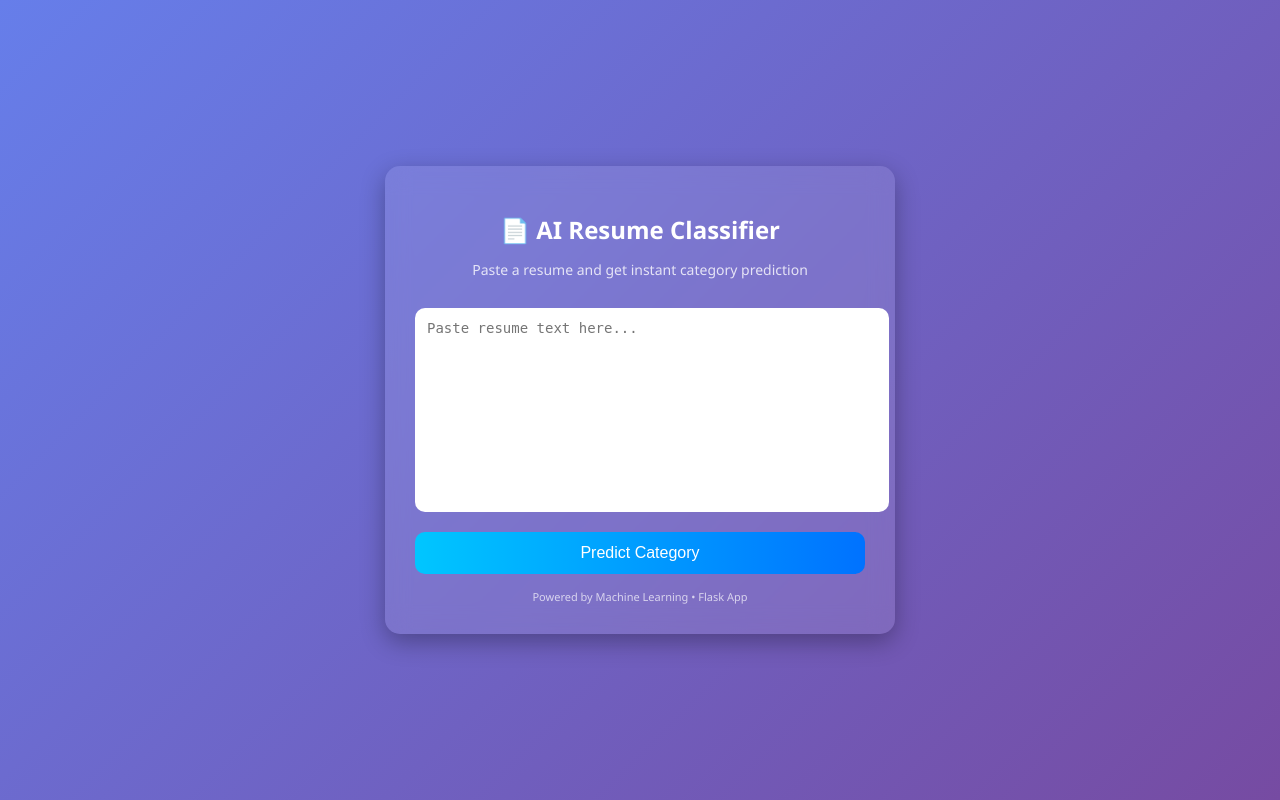
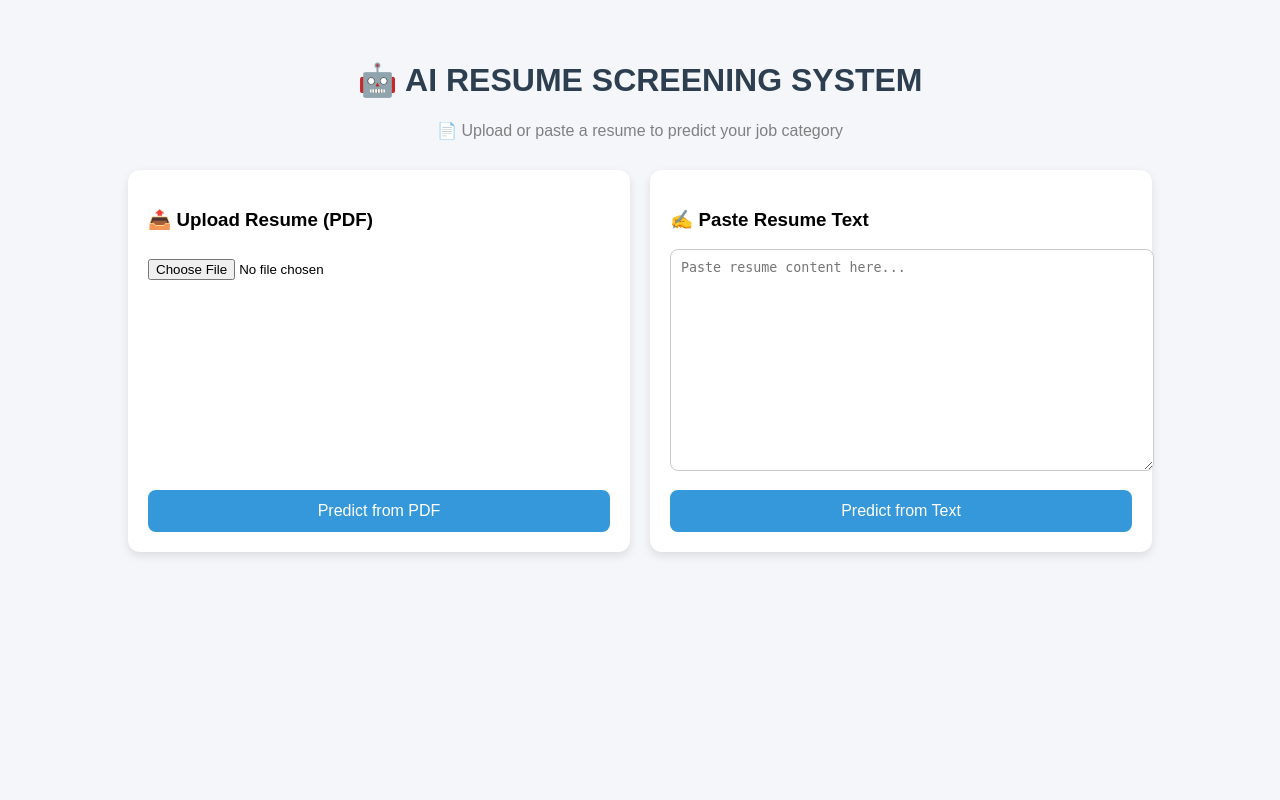
Before and after one commit to FGithaiga/AI-RESUME-SCREENING-SYSTEM, a Flask app: page / in a window 1280 px wide. Run offline with Flask 3, Linux system fonts and the light colour scheme; parts of the project's set-up code (start-up, migrations or seed data) failed here and were passed over.

Commit message:
Initial commit

```diff
--- a/app.py
+++ b/app.py
@@ -1,34 +1,102 @@
 from flask import Flask, request, render_template
 import pickle
+import PyPDF2
 
 app = Flask(__name__)
 
-model = pickle.load(open("model.pkl", "rb"))
+# ----------------------------
+# LOAD MODELS
+# ----------------------------
+model = pickle.load(open("resume_classifier.pkl", "rb"))
 tfidf = pickle.load(open("tfidf.pkl", "rb"))
-le = pickle.load(open("label_encoder.pkl", "rb"))
+encoder = pickle.load(open("label_encoder.pkl", "rb"))
 
-def clean_text(text):
-    import re, string
-    text = text.lower()
-    text = re.sub(r'\d+', '', text)
-    text = text.translate(str.maketrans('', '', string.punctuation))
+
+# ----------------------------
+# PDF TEXT EXTRACTION
+# ----------------------------
+def extract_text_from_pdf(file):
+    text = ""
+    try:
+        reader = PyPDF2.PdfReader(file)
+        for page in reader.pages:
+            page_text = page.extract_text()
+            if page_text:
+                text += page_text
+    except Exception:
+        return ""
     return text
 
-@app.route('/')
+
+# ----------------------------
+# HOME
+# ----------------------------
+@app.route("/")
 def home():
-    return render_template('index.html')
+    return render_template("index.html")
 
-@app.route('/predict', methods=['POST'])
+
+# ----------------------------
+# PREDICT
+# ----------------------------
+@app.route("/predict", methods=["POST"])
 def predict():
-    resume = request.form['resume']
+    try:
+        resume_text = ""
 
-    cleaned = clean_text(resume)
-    vector = tfidf.transform([cleaned])
-    prediction = model.predict(vector)
+        # PDF input
+        file = request.files.get("resume")
+        if file and file.filename != "":
+            resume_text = extract_text_from_pdf(file)
+        else:
+            resume_text = request.form.get("resume_text")
 
-    category = le.inverse_transform(prediction)[0]
+        # validation
+        if not resume_text or resume_text.strip() == "":
+            return render_template(
+                "index.html",
+                prediction="No resume provided",
+                confidence=0,
+                top3=[]
+            )
 
-    return render_template('index.html', prediction=category)
+        # vectorize
+        vector = tfidf.transform([resume_text])
 
+        # prediction
+        prediction = model.predict(vector)
+        category = encoder.inverse_transform(prediction)[0]
+
+        # probabilities
+        probs = model.predict_proba(vector)[0]
+
+        confidence = round(max(probs) * 100, 2)
+
+        # TOP 3
+        top3_idx = probs.argsort()[::-1][:3]
+        top3 = [
+            (encoder.classes_[i], round(probs[i] * 100, 2))
+            for i in top3_idx
+        ]
+
+        return render_template(
+            "index.html",
+            prediction=category,
+            confidence=confidence,
+            top3=top3
+        )
+
+    except Exception as e:
+        return render_template(
+            "index.html",
+            prediction=f"Error: {str(e)}",
+            confidence=0,
+            top3=[]
+        )
+
+
+# ----------------------------
+# RUN APP
+# ----------------------------
 if __name__ == "__main__":
     app.run(debug=True)
--- a/templates/index.html
+++ b/templates/index.html
@@ -1,107 +1,183 @@
 <!DOCTYPE html>
-<html lang="en">
+<html>
 <head>
     <meta charset="UTF-8">
-    <title>AI Resume Classifier</title>
+    <title>AI Resume Screening System</title>
 
     <style>
         body {
+            font-family: Arial, sans-serif;
+            background: #f4f6f9;
             margin: 0;
-            font-family: 'Segoe UI', Tahoma, Geneva, Verdana, sans-serif;
-            background: linear-gradient(135deg, #667eea, #764ba2);
-            display: flex;
-            justify-content: center;
-            align-items: center;
-            height: 100vh;
-            color: #fff;
+            padding: 0;
         }
 
         .container {
-            background: rgba(255, 255, 255, 0.1);
-            backdrop-filter: blur(12px);
-            padding: 30px;
-            border-radius: 15px;
-            width: 450px;
-            box-shadow: 0 8px 25px rgba(0,0,0,0.3);
-            text-align: center;
+            width: 80%;
+            margin: auto;
+            padding-top: 40px;
         }
 
         h1 {
-            margin-bottom: 10px;
-            font-size: 24px;
+            text-align: center;
+            color: #2c3e50;
         }
 
-        p {
-            font-size: 14px;
-            opacity: 0.8;
+        .subtitle {
+            text-align: center;
+            color: gray;
+        }
+
+        .grid {
+            display: flex;
+            gap: 20px;
+            margin-top: 30px;
+        }
+
+        .card {
+            flex: 1;
+            background: white;
+            padding: 20px;
+            border-radius: 12px;
+            box-shadow: 0px 4px 10px rgba(0,0,0,0.1);
+            display: flex;
+            flex-direction: column;
+            justify-content: space-between;
         }
 
         textarea {
             width: 100%;
-            height: 180px;
-            margin-top: 15px;
-            padding: 12px;
-            border-radius: 10px;
-            border: none;
-            outline: none;
-            resize: none;
-            font-size: 14px;
+            height: 200px;
+            padding: 10px;
+            border-radius: 8px;
+            border: 1px solid #ccc;
+        }
+
+        input[type="file"] {
+            margin-top: 10px;
         }
 
         button {
-            margin-top: 15px;
             width: 100%;
             padding: 12px;
+            margin-top: 15px;
+            background: #3498db;
+            color: white;
             border: none;
-            border-radius: 10px;
-            background: #00c6ff;
-            background: linear-gradient(to right, #00c6ff, #0072ff);
-            color: white;
+            border-radius: 8px;
+            cursor: pointer;
             font-size: 16px;
-            cursor: pointer;
-            transition: 0.3s;
         }
 
         button:hover {
-            transform: scale(1.05);
+            background: #2980b9;
         }
 
         .result {
+            text-align: center;
+            margin-top: 30px;
+            font-size: 22px;
+            color: #27ae60;
+            font-weight: bold;
+        }
+
+        .bar-container {
+            width: 100%;
+            background: #ddd;
+            border-radius: 10px;
+            margin-top: 15px;
+        }
+
+        .bar {
+            height: 25px;
+            background: #27ae60;
+            border-radius: 10px;
+            text-align: center;
+            color: white;
+            line-height: 25px;
+        }
+
+        .top3 {
             margin-top: 20px;
             font-size: 18px;
-            font-weight: bold;
-            color: #ffe082;
+            color: #2c3e50;
         }
 
-        .footer {
-            margin-top: 15px;
-            font-size: 11px;
-            opacity: 0.7;
+        .top3 ul {
+            list-style: none;
+            padding: 0;
+        }
+
+        .top3 li {
+            background: #ffffff;
+            margin: 5px 0;
+            padding: 10px;
+            border-radius: 8px;
+            box-shadow: 0px 2px 5px rgba(0,0,0,0.1);
         }
     </style>
 </head>
 
 <body>
 
-    <div class="container">
-        <h1>📄 AI Resume Classifier</h1>
-        <p>Paste a resume and get instant category prediction</p>
+<div class="container">
 
-        <form method="POST" action="/predict">
-            <textarea name="resume" placeholder="Paste resume text here..."></textarea>
-            <button type="submit">Predict Category</button>
-        </form>
+    <h1>🤖 AI RESUME SCREENING SYSTEM</h1>
+    <p class="subtitle">📄 Upload or paste a resume to predict your job category</p>
 
-        {% if prediction %}
+    <form action="/predict" method="POST" enctype="multipart/form-data">
+
+        <div class="grid">
+
+            <!-- PDF -->
+            <div class="card">
+                <div>
+                    <h3>📤 Upload Resume (PDF)</h3>
+                    <input type="file" name="resume" accept=".pdf">
+                </div>
+                <button type="submit">Predict from PDF</button>
+            </div>
+
+            <!-- TEXT -->
+            <div class="card">
+                <div>
+                    <h3>✍️ Paste Resume Text</h3>
+                    <textarea name="resume_text" placeholder="Paste resume content here..."></textarea>
+                </div>
+                <button type="submit">Predict from Text</button>
+            </div>
+
+        </div>
+    </form>
+
+    {% if prediction %}
+        {% set conf = confidence | default(0) %}
+
         <div class="result">
-            🎯 Predicted Category: {{ prediction }}
+            Prediction: {{ prediction }} <br>
+            Match Strength: {{ conf }}%
+
+            <div class="bar-container">
+                <div class="bar" style="width: {{ conf }}%;">
+                    {{ conf }}%
+                </div>
+            </div>
+        </div>
+
+        {% if top3 %}
+        <div class="top3">
+            <h3>Top Predictions</h3>
+            <ul>
+                {% for label, score in top3 %}
+                    <li>{{ label }} - {{ score }}%</li>
+                {% endfor %}
+            </ul>
         </div>
         {% endif %}
 
-        <div class="footer">
-            Powered by Machine Learning • Flask App
-        </div>
-    </div>
+    {% endif %}
+
+</div>
 
 </body>
 </html>
```
Also changed, not shown: requirements.txt (deleted, +0 -390 lines), train_model.py (added, +43 -0 lines), 6 other files.
